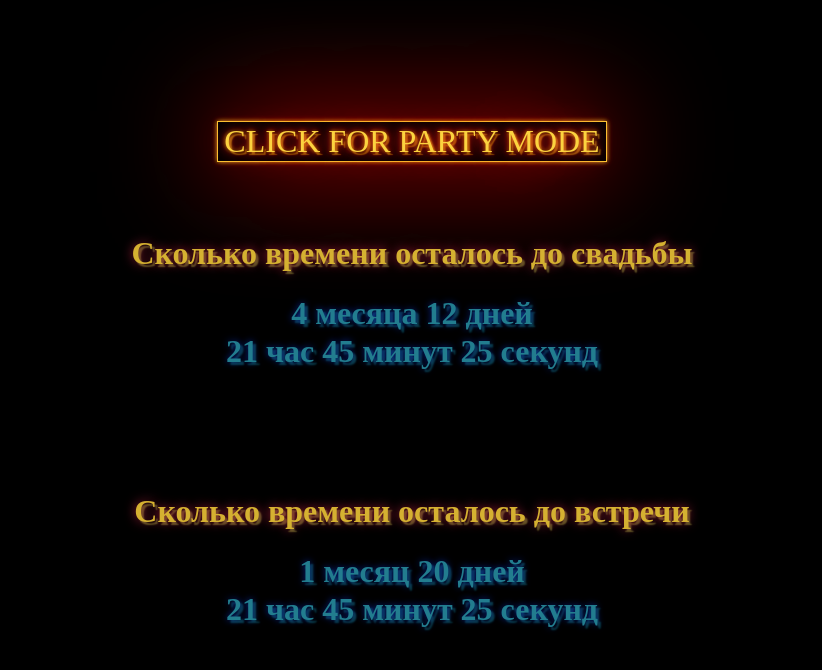
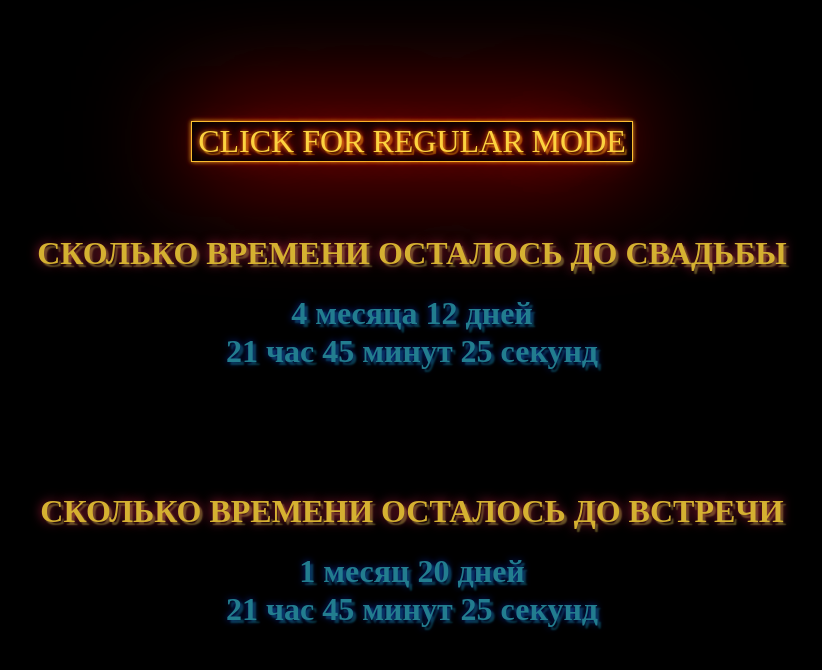
Before and after one commit to ErikEgl/wedding-timer, a plain HTML site: page index.html in a window 1280 px wide. Both pictures are taken after a click on the button "CLICK FOR PARTY MODE". Shown: the whole page, without its empty margins (228-1050 px from the left). Drawn offline with Linux system fonts and the light colour scheme; a web font is replaced by a local one.

Commit message:
after party btn click toggle textcontent

```diff
--- a/script.js
+++ b/script.js
@@ -86,10 +86,17 @@ setInterval(clock, 1000);
 
 
 
-
+//after party btn click toggle textcontent
 const partyBtn = document.querySelector('button[data-party]')
-
-
+const partyBtnTextContent = partyBtn.textContent
+function textContentToggle() {
+  if (partyBtn.textContent === partyBtnTextContent) {
+    partyBtn.innerHTML = "CLICK FOR REGULAR MODE";
+  } else {
+    partyBtn.innerHTML = partyBtnTextContent;
+  }
+}
+//after party btn click add party styles to text
 partyBtn.addEventListener('click', () => {
   const body = document.querySelector('body')
   const h1 = document.querySelectorAll('h1')
@@ -97,4 +104,5 @@ partyBtn.addEventListener('click', () => {
   h1.forEach(item => {
     item.classList.toggle('h1-party')
   })
+  textContentToggle()
 })
--- a/style.css
+++ b/style.css
@@ -77,6 +77,7 @@ h1 {
   color: var(--main-main-color1);
   text-align: center;
   color: var(--main-party-color2);
+  text-transform: uppercase;
 }
 .h1-party {
   animation: neon 4s ease infinite;
```
